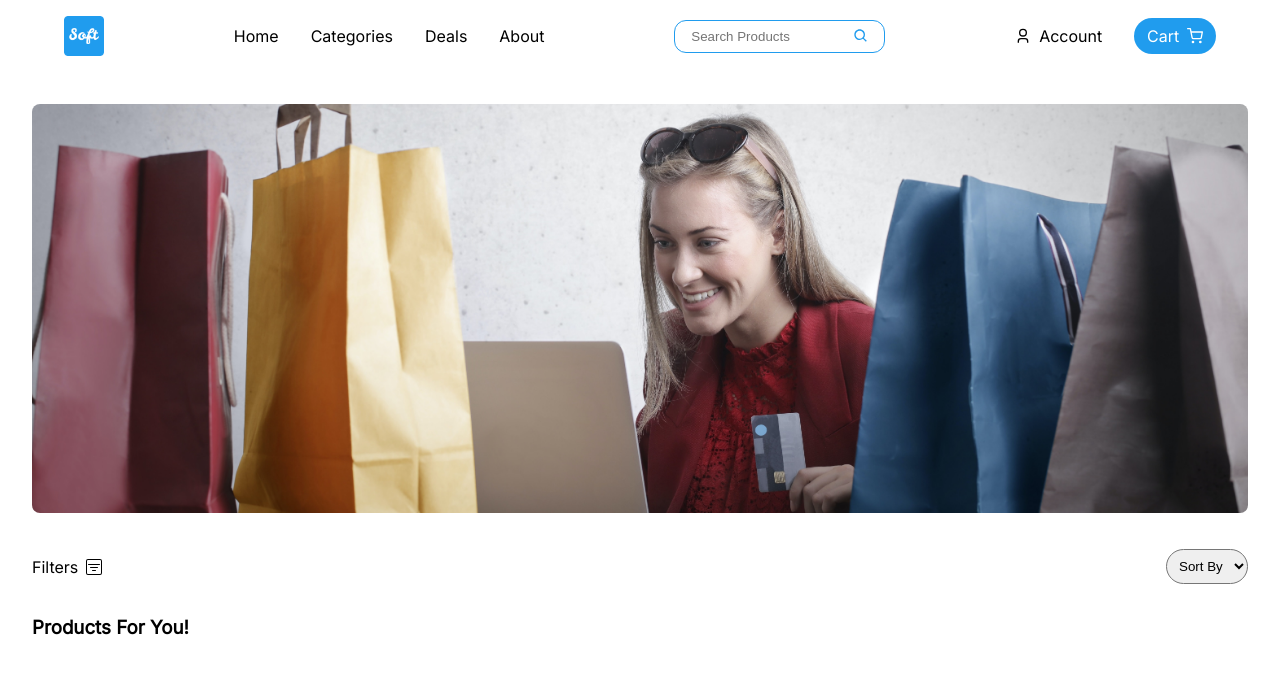
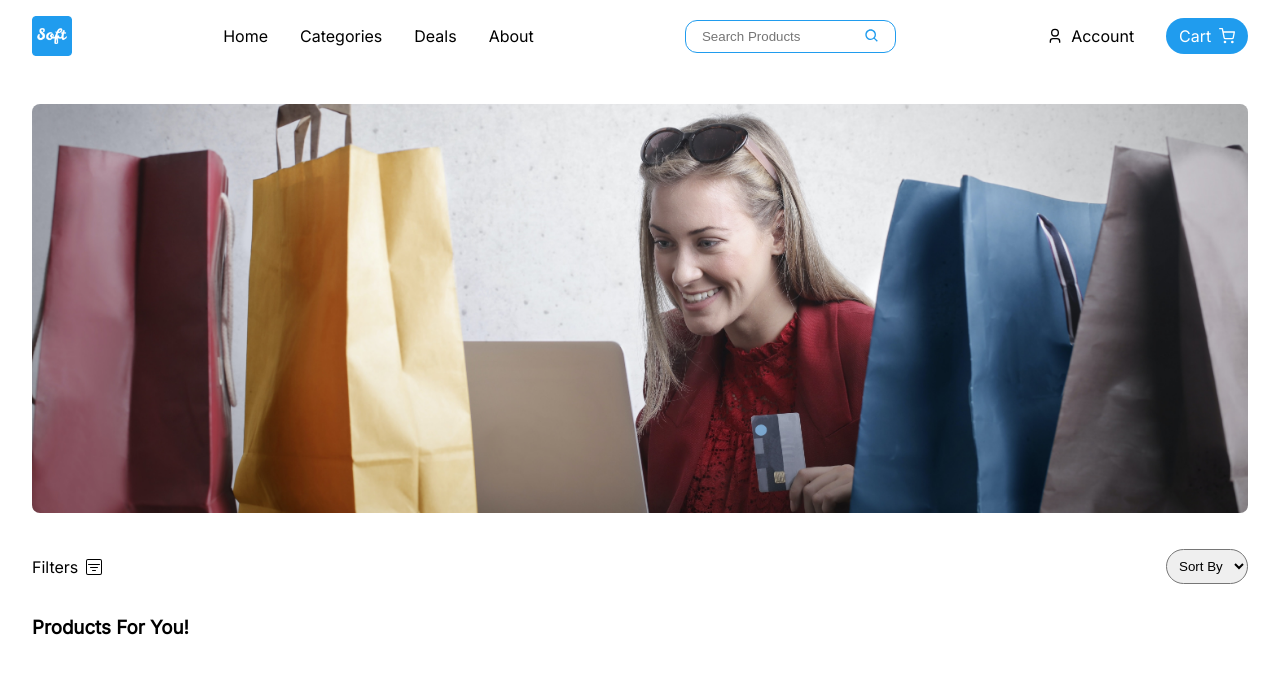
Before and after one commit to AyoToluSam/soft_alliance, a React (Vite) app: page / in a window 1280 px wide. Shown: the top 674 px of the page. Built offline with nearby package versions, Linux system fonts and the light colour scheme.

Commit message:
Products

```diff
--- a/src/components/Navbar/_Navbar.scss
+++ b/src/components/Navbar/_Navbar.scss
@@ -1,9 +1,8 @@
 .navbar {
   display: flex;
-  flex-direction: row;
   justify-content: space-between;
   align-items: center;
-  padding: 1rem 2rem;
+  padding: 1rem 0;
 
   img {
     max-width: 40px;
--- a/src/pages/Home/Home.tsx
+++ b/src/pages/Home/Home.tsx
@@ -7,9 +7,12 @@ const Home = () => {
     <div className='home' >
       <header>
         <Navbar/>
+      </header>
+      <main>
         <Hero/>
         <Products/>
-      </header>
+      </main>
+      <footer></footer>
     </div>
   )
 }
```
